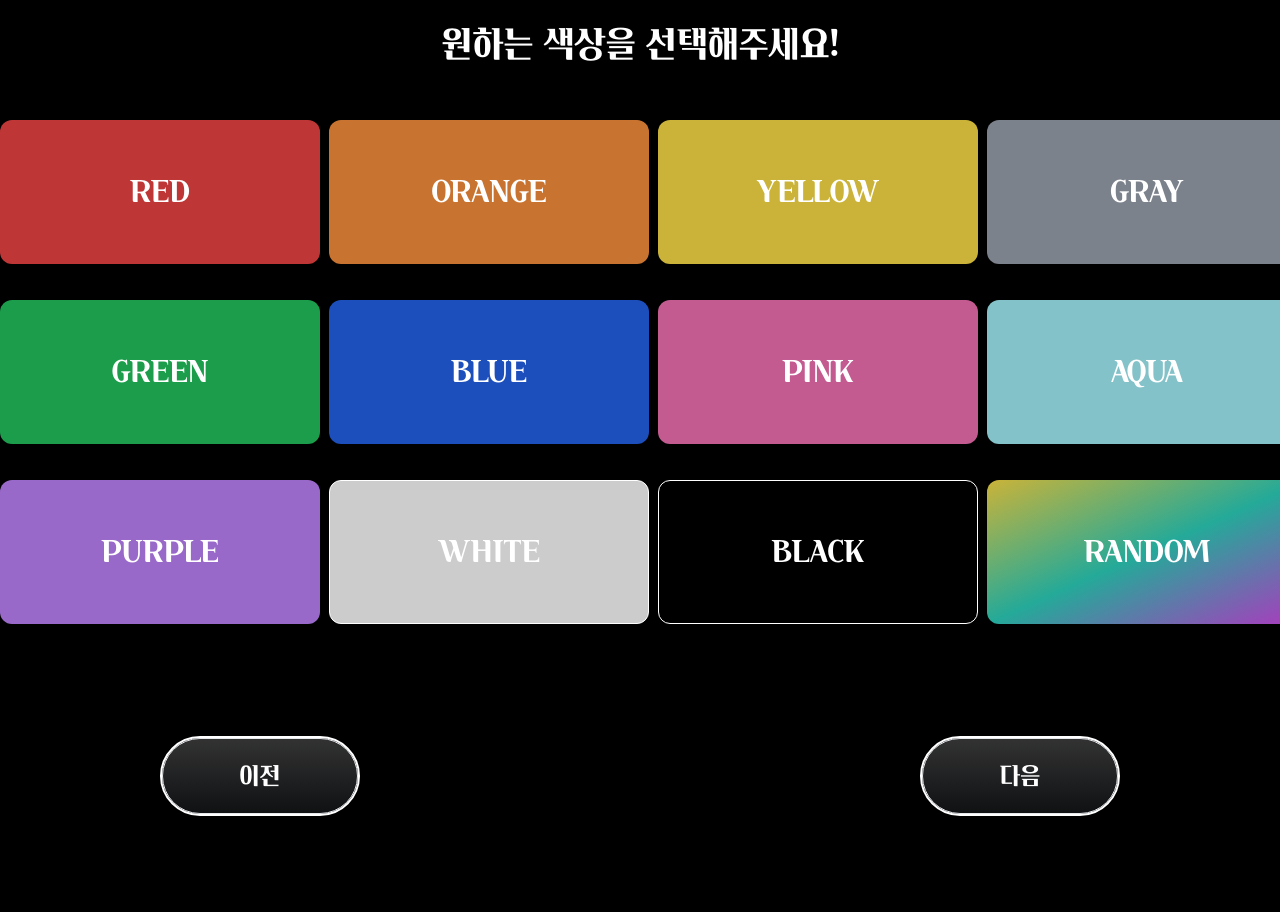
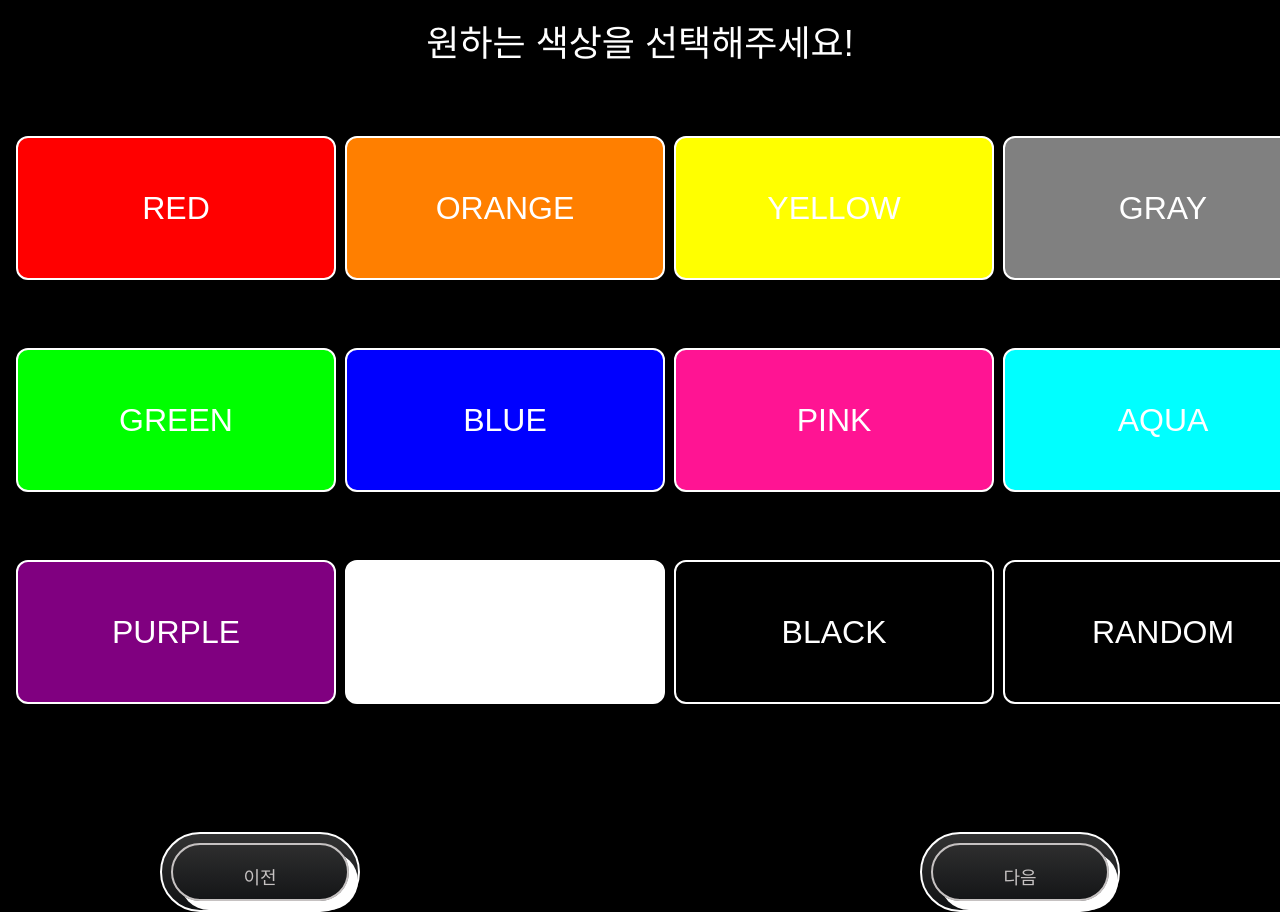
Before and after one commit to 2024-Summer-BootCamp-TeamG/Team, a React (Vite) app in the folder frontend/: page /choosecolor in a window 1280 px wide. Shown: the part 200-1112 px from the top of the page. Before the commit the page ends 1016 px from the top, so only its background shows below. Built offline with nearby package versions, Linux system fonts and the light colour scheme.

Commit message:
버튼 hover

```diff
--- a/frontend/src/App.tsx
+++ b/frontend/src/App.tsx
@@ -19,6 +19,7 @@ import BlurText from './components/Blurtext';
 import SelectStylePage from './pages/SelectStylePage';
 import PictureUploadPage from './pages/PictureUploadPage';
 import CarouselPage from './pages/Carousel';
+import Raise from '../src/pages/raise/index';
 
 import './App.css';
 
@@ -47,6 +48,7 @@ function App() {
         <Route path="/logomusic" element={<LogoMusicPage />} />
         <Route path="/choosecolor" element={<ChooseColorPage />} />
         <Route path="/albumlist" element={<AlbumListPage />} />
+        <Route path="/raise" element={<Raise />} />
       </Routes>
     </>
   );
--- a/frontend/src/components/MoveButton.tsx
+++ b/frontend/src/components/MoveButton.tsx
@@ -1,5 +1,6 @@
 import React from 'react';
 import '../index.css';
+import './style.scss';
 function MoveButton({ buttonText = '다음', className = '' }) {
   return (
     <>
@@ -8,7 +9,7 @@ function MoveButton({ buttonText = '다음', className = '' }) {
       >
         <button
           type="button"
-          className="button-custom-stroke w-full rounded-[60px] border py-2 text-center text-[1.5rem] text-white hover:bg-white hover:text-black"
+          className="btn button-custom-stroke w-full rounded-[60px] border py-2 text-center text-[1.5rem] text-white hover:bg-white hover:text-black"
         >
           {buttonText}
         </button>
--- /dev/null
+++ b/frontend/src/components/style.scss
@@ -0,0 +1,47 @@
+$c: #c6c2c2;
+
+body {
+  height: 100vh;
+  margin: 0;
+  display: flex;
+  justify-content: center;
+  align-items: center;
+}
+
+.btn {
+  padding: 1em 2em;
+  border: 0.125em solid $c;
+  font-weight: bold;
+  box-shadow:
+    0.5em 0.5em 0 -0.125em #fff,
+    0.5em 0.5em lighten($c, 35%);
+  overflow: hidden;
+  position: relative;
+  color: $c;
+  font: 18px 'Space Mono';
+  text-decoration: none;
+  text-transform: uppercase;
+  transition: 0.3s;
+  &:after {
+    content: '';
+    background: $c;
+    width: 150%;
+    height: 100%;
+    position: absolute;
+    top: 0;
+    left: 0;
+    z-index: -1;
+    transform: rotate(-45deg) translateY(-3em);
+    transform-origin: 0% 100%;
+    transition: 0.3s;
+  }
+  &:hover {
+    color: #080808;
+    box-shadow:
+      1em 1em 0 -0.125em #fff,
+      1em 1em lighten($c, 35%);
+    &:after {
+      transform: rotate(0deg);
+    }
+  }
+}
--- a/frontend/src/pages/ChooseColorPage.tsx
+++ b/frontend/src/pages/ChooseColorPage.tsx
@@ -1,79 +1,83 @@
 import React, { useState } from 'react';
 import NavBar from '../components/NavBar';
-import StyleButton from '../components/StyleButton';
 import { Link } from 'react-router-dom';
-import MoveButton from '../components/MoveButton.tsx';
+import MoveButton from '../components/MoveButton';
+import '../pages/mouse/style.css';
+
+interface Color {
+  name: string;
+  color: string;
+  hoverClass: string;
+}
 
 function ChooseColorPage() {
-  const [activeColor, setActiveColor] = useState(null);
+  const [activeColor, setActiveColor] = useState<string | null>(null);
 
-  const colors = [
+  const colors: Color[] = [
     {
       name: 'RED',
-      color: 'bg-red-500/80',
-      hover: 'hover:bg-white/80 hover:text-black',
+      color: '#ff0000',
+      hoverClass: 'raise',
     },
     {
       name: 'ORANGE',
-      color: 'bg-orange-400/80',
-      hover: 'hover:bg-white/80 hover:text-black',
+      color: '#ff7f00',
+      hoverClass: 'raise',
     },
     {
       name: 'YELLOW',
-      color: 'bg-yellow-300/80',
-      hover: 'hover:bg-white/80 hover:text-black',
+      color: '#ffff00',
+      hoverClass: 'raise',
     },
     {
       name: 'GRAY',
-      color: 'bg-gray-400/80',
-      hover: 'hover:bg-white/80 hover:text-black',
+      color: '#808080',
+      hoverClass: 'raise',
     },
     {
       name: 'GREEN',
-      color: 'bg-green-500/80',
-      hover: 'hover:bg-white/70 hover:text-black',
+      color: '#00ff00',
+      hoverClass: 'raise',
     },
     {
       name: 'BLUE',
-      color: 'bg-blue-600/80',
-      hover: 'hover:bg-white/70 hover:text-black',
+      color: '#0000ff',
+      hoverClass: 'raise',
     },
     {
       name: 'PINK',
-      color: 'bg-pink-400/80',
-      hover: 'hover:bg-white/70 hover:text-black',
+      color: '#ff1493',
+      hoverClass: 'raise',
     },
     {
       name: 'AQUA',
-      color: 'bg-cyan-200/80',
-      hover: 'hover:bg-white/70 hover:text-black',
+      color: '#00ffff',
+      hoverClass: 'raise',
     },
     {
       name: 'PURPLE',
-      color: 'bg-purple-400/80',
-      hover: 'hover:bg-white/70 hover:text-black',
+      color: '#800080',
+      hoverClass: 'raise',
     },
     {
       name: 'WHITE',
-      color: 'bg-white/80',
-      border: 'border border-white',
-      hover: 'hover:bg-black/70 hover:text-white',
+      color: '#ffffff',
+      hoverClass: 'raise',
     },
     {
       name: 'BLACK',
-      color: 'bg-black/80',
-      border: 'border border-white',
-      hover: 'hover:bg-white/70 hover:text-black',
+      color: '#000000',
+      hoverClass: 'raise',
     },
     {
       name: 'RANDOM',
       color:
-        'bg-gradient-to-tl from-fuchsia-500/80 via-teal-400/80 to-yellow-300/80',
-      hover: 'hover:bg-white/70 hover:text-black',
+        'linear-gradient(to right, #ff0000, #ff7f00, #ffff00, #00ff00, #0000ff, #4b0082, #9400d3)',
+      hoverClass: 'raise',
     },
   ];
 
-  const handleButtonClick = (color: any) => {
+  const handleButtonClick = (color: string) => {
     setActiveColor(color);
   };
 
@@ -87,17 +91,27 @@ function ChooseColorPage() {
 
         <div className="relative top-14 flex flex-col items-center justify-center text-center">
           <div className="grid grid-cols-4 gap-9">
-            {colors.map(({ name, color, hover, border }) => (
+            {colors.map(({ name, color, hoverClass }) => {
+              const buttonStyle: React.CSSProperties = {
+                '--c': color,
+                backgroundColor: color,
+                ...(activeColor === name && {
+                  backgroundColor: 'white',
+                  color: 'black',
+                }),
+              } as React.CSSProperties;
+
+              return (
                 <button
                   key={name}
-                className={`relative flex h-[9rem] w-[20rem] items-center justify-center rounded-xl text-[2rem] text-white transition-colors duration-300 ${color} ${border} ${
-                  activeColor === name ? 'bg-white/80 text-black' : hover
-                }`}
+                  className={`relative flex h-[9rem] w-[20rem] items-center justify-center rounded-xl text-[2rem] text-white transition-colors duration-300 ${hoverClass}`}
+                  style={buttonStyle}
                   onClick={() => handleButtonClick(name)}
                 >
                   {name}
                 </button>
-            ))}
+              );
+            })}
           </div>
           <div className="mt-28 flex w-full justify-between">
             <Link to="/textinput">
--- a/frontend/src/pages/SignUpPage.tsx
+++ b/frontend/src/pages/SignUpPage.tsx
@@ -96,8 +96,8 @@ const SignUpPage: React.FC = () => {
     <div className="relative flex h-screen w-screen flex-col items-center justify-center bg-cover">
       <Background>
         <NavBar />
-        <div className="relative h-[67.5rem] w-[120rem]">
-          <div className="absolute left-[35rem] top-[7.19rem] h-[53.13rem] w-[50rem] rounded-[2.5rem] border-2 border-white bg-white/30 opacity-60 shadow backdrop-blur-[3.44rem]" />
+        <div className="relative flex items-center justify-center">
+          <div className="absolute left-[35rem] top-[7.19rem] flex h-[40.13rem] w-[40rem] items-center justify-center rounded-[2.5rem] border-2 border-white bg-white/30 opacity-60 shadow backdrop-blur-[3.44rem]" />
           <form onSubmit={handleSubmit}>
             <div className="bg-white/opacity-20 absolute left-[47.5rem] top-[30.18rem] h-[3.75rem] w-[25rem] rounded-[1.25rem] border-2 border-white">
               <Input
--- /dev/null
+++ b/frontend/src/pages/mouse/index.html
@@ -0,0 +1,12 @@
+<html>
+  <head>
+    <title>TUTORIAL</title>
+    <link rel="stylesheet" href="style.css" />
+  </head>
+  <body>
+    <button class="hover-1">Hover Me</button>
+    <button class="hover-2">Hover Me</button>
+    <button class="hover-3">Hover Me</button>
+    <button class="hover-4">Hover Me</button>
+  </body>
+</html>
--- /dev/null
+++ b/frontend/src/pages/mouse/style.css
@@ -0,0 +1,41 @@
+.hover-2 {
+  --b: 0.1em; /* border length*/
+  --d: 20px; /* the cube depth */
+
+  --_s: calc(var(--d) + var(--b));
+
+  color: var(--c);
+  border: solid #0000;
+  border-width: var(--b) var(--b) var(--_s) var(--_s);
+  background:
+    conic-gradient(
+        at left var(--d) bottom var(--d),
+        #0000 90deg,
+        rgb(255 255 255 /0.3) 0 225deg,
+        rgb(255 255 255 /0.6) 0
+      )
+      border-box,
+    conic-gradient(at left var(--_s) bottom var(--_s), #0000 90deg, var(--c) 0)
+      0 100% / calc(100% - var(--b)) calc(100% - var(--b)) border-box;
+  transform: translate(calc(var(--d) / -1), var(--d));
+  clip-path: polygon(
+    var(--d) 0%,
+    var(--d) 0%,
+    100% 0%,
+    100% calc(100% - var(--d)),
+    100% calc(100% - var(--d)),
+    var(--d) calc(100% - var(--d))
+  );
+  transition: 0.5s;
+}
+.hover-2:hover {
+  transform: translate(0, 0);
+  clip-path: polygon(
+    0% var(--d),
+    var(--d) 0%,
+    100% 0%,
+    100% calc(100% - var(--d)),
+    calc(100% - var(--d)) 100%,
+    0% 100%
+  );
+}
--- /dev/null
+++ b/frontend/src/pages/raise/style.scss
@@ -0,0 +1,129 @@
+// Animate the size, inside
+.fill:hover,
+.fill:focus {
+  box-shadow: inset 0 0 0 2em var(--hover);
+}
+
+// Animate the size, outside
+.pulse:hover,
+.pulse:focus {
+  animation: pulse 1s;
+  box-shadow: 0 0 0 2em transparent;
+}
+
+@keyframes pulse {
+  0% {
+    box-shadow: 0 0 0 0 var(--hover);
+  }
+}
+
+// Stack multiple shadows, one from the left, the other from the right
+.close:hover,
+.close:focus {
+  box-shadow:
+    inset -3.5em 0 0 0 var(--hover),
+    inset 3.5em 0 0 0 var(--hover);
+}
+
+// Size can also be negative; see how it's smaller than the element
+.raise:hover,
+.raise:focus {
+  box-shadow: 0 0.5em 0.5em -0.4em var(--hover);
+  transform: translateY(-0.25em);
+}
+
+// Animating from the bottom
+.up:hover,
+.up:focus {
+  box-shadow: inset 0 -3.25em 0 0 var(--hover);
+}
+
+// And from the left
+.slide:hover,
+.slide:focus {
+  box-shadow: inset 6.5em 0 0 0 var(--hover);
+}
+
+// Multiple shadows, one on the outside, another on the inside
+.offset {
+  box-shadow:
+    0.3em 0.3em 0 0 var(--color),
+    inset 0.3em 0.3em 0 0 var(--color);
+
+  &:hover,
+  &:focus {
+    box-shadow:
+      0 0 0 0 var(--hover),
+      inset 6em 3.5em 0 0 var(--hover);
+  }
+}
+
+//=== Set button colors
+// If you wonder why use Sass vars or CSS custom properties...
+// Make a map with the class names and matching colors
+$colors: (
+  fill: #a972cb,
+  pulse: #ef6eae,
+  close: #ff7f82,
+  raise: #ffa260,
+  up: #e4cb58,
+  slide: #8fc866,
+  offset: #19bc8b,
+);
+
+// Sass variables compile to a static string; CSS variables are dynamic and inherited
+// Loop through the map and set CSS custom properties using Sass variables
+@each $button, $color in $colors {
+  .#{$button} {
+    --color: #{$color};
+    --hover: #{adjust-hue($color, 45deg)};
+  }
+}
+
+// Now every button will have different colors as set above. We get to use the same structure, only changing the custom properties.
+button {
+  color: var(--color);
+  transition: 0.25s;
+
+  &:hover,
+  &:focus {
+    border-color: var(--hover);
+    color: #fff;
+  }
+}
+
+//=== Pen styling, ignore
+body {
+  color: #fff;
+  background: hsl(227, 10%, 10%);
+  font:
+    300 1em 'Fira Sans',
+    sans-serif;
+
+  // Center everything ever
+  justify-content: center;
+  align-content: center;
+  align-items: center;
+  text-align: center;
+  min-height: 100vh;
+  display: flex;
+}
+
+// Basic button styles
+button {
+  background: none;
+  border: 2px solid;
+  font: inherit;
+  line-height: 1;
+  margin: 0.5em;
+  padding: 1em 2em;
+}
+
+h1 {
+  font-weight: 400;
+}
+
+code {
+  color: #e4cb58;
+  font: inherit;
+}
```
Also changed, not shown: frontend/src/pages/raise/index.tsx (added, +17 -0 lines). Lines whose indentation alone changed are shown as unchanged.
